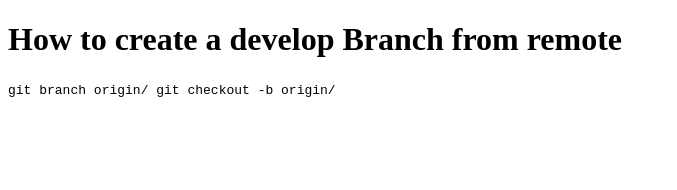
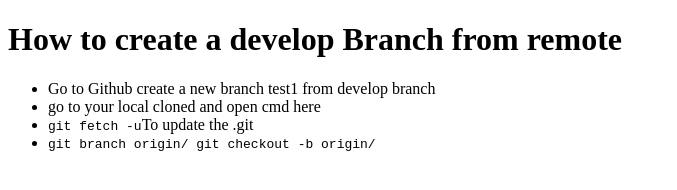
Before and after one commit to t-sajan/gitColaborationExample, a plain HTML site: page index.html in a window 1280 px wide. Shown: the whole page, without its empty margins (0-677 px from the left). Drawn offline with Linux system fonts and the light colour scheme.

Commit message:
[QWD-18] Improved the steps

```diff
--- a/index.html
+++ b/index.html
@@ -10,10 +10,17 @@
 
 <body>
     <h1>How to create a develop Branch from remote</h1>
-    <code>
-    	git branch <local_branch_name> origin/<remote_branch_name>
-    	git checkout -b <local_branch_name> origin/<remote_branch_name>
-    </code>
+    <ul>
+    	<li>Go to Github create a new branch test1 from develop branch</li>
+    	<li>go to your local cloned and open cmd here</li>
+    	<li><code>git fetch -u</code>To update the .git</li>
+    	<li>
+    		<code>
+    			git branch <local_branch_name> origin/<remote_branch_name>
+    			git checkout -b <local_branch_name> origin/<remote_branch_name>
+    		</code>
+    	</li>
+    </ul>
 
 </body>
 
```
